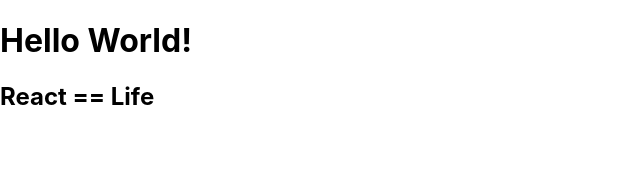
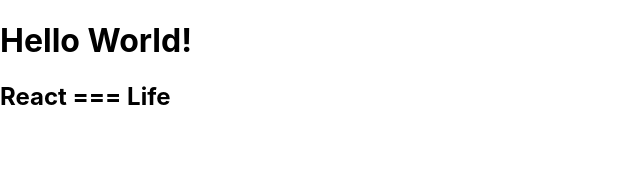
Before and after one commit to MacroHard-Solutions/tournament-server, a React (Create React App) app: page / in a window 1280 px wide. Shown: the top 172 px of the page, without its empty margins (0-640 px from the left). Built offline with nearby package versions, Linux system fonts and the light colour scheme.

Commit message:
Test CI/CD

```diff
--- a/src/components/App.js
+++ b/src/components/App.js
@@ -4,7 +4,7 @@
   return (
     <div className="App">
       <h1>Hello World!</h1>
-      <h2>React == Life</h2>
+      <h2>React === Life</h2>
     </div>
   );
 }
```
